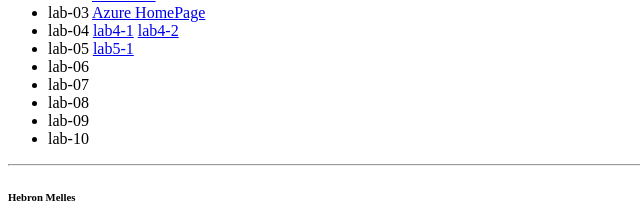
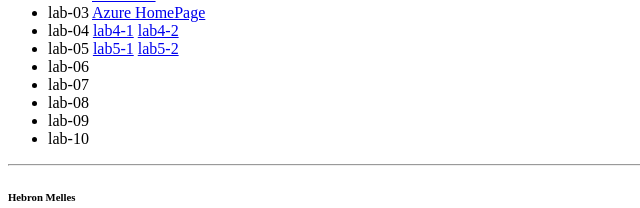
Before and after one commit to hebronMelles/wap, a plain HTML site: page index.html in a window 1280 px wide. Shown: the part 324-532 px from the top of the page, 0-640 px from the left. Drawn offline with Linux system fonts and the light colour scheme.

Commit message:
update homepage

```diff
--- a/index.html
+++ b/index.html
@@ -29,7 +29,9 @@
       <li>lab-04 <a href="/wap/lab4/index.html">lab4-1</a> <span>
         <a href="/wap/lab4-2/index.html">lab4-2</a></li>
       </span>
-      <li>lab-05 <a href="/wap/lab5/lab5-1/a.js"> lab5-1</a></li>
+      <li>lab-05 <a href="/wap/lab5/lab5-1/a.js"> lab5-1</a> <span>
+        <a href="/wap/lab5-2/a.js">lab5-2</a>
+      </span></li>
       <li>lab-06</li>
       <li>lab-07</li>
       <li>lab-08</li>
```
Also changed, not shown: 1 other file.
